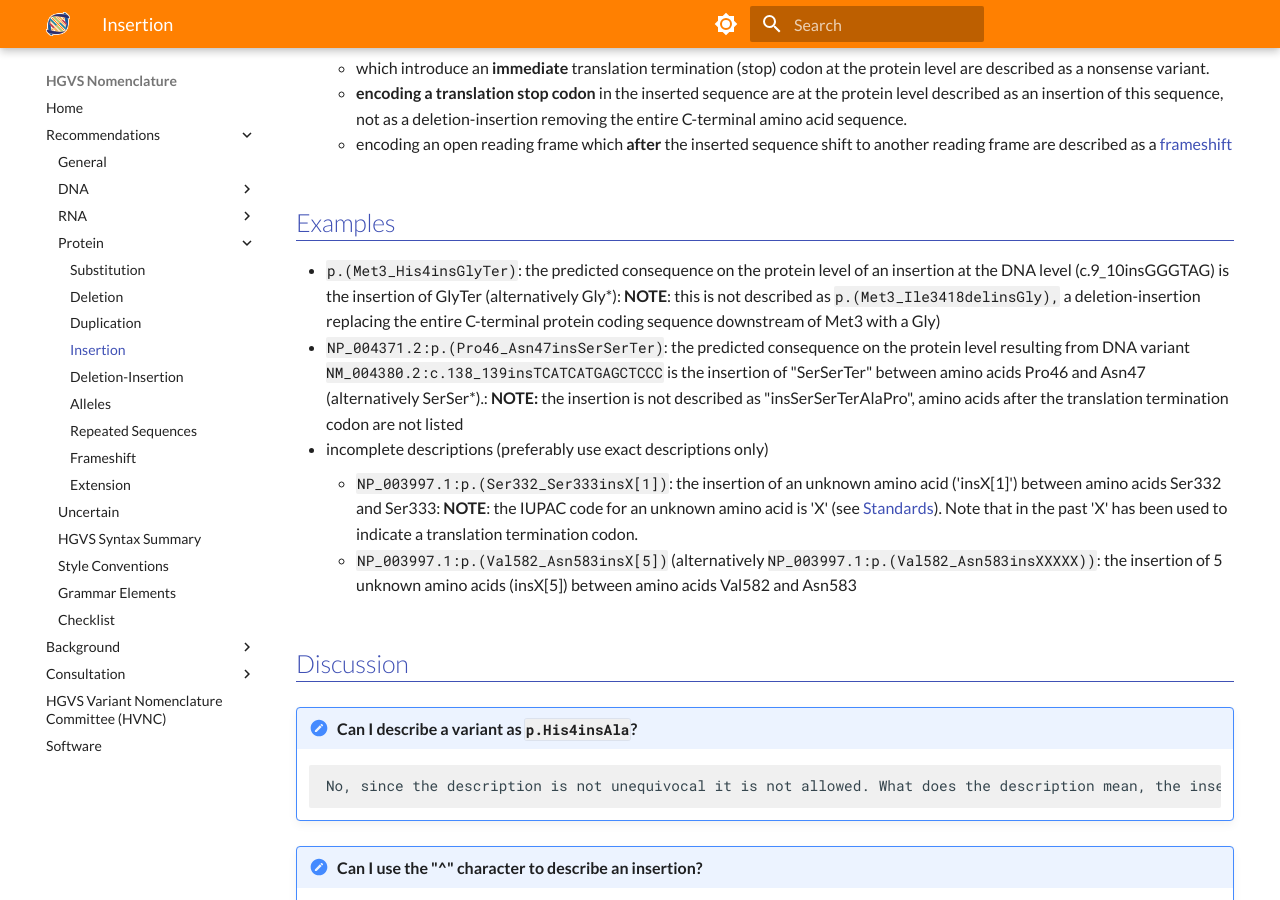
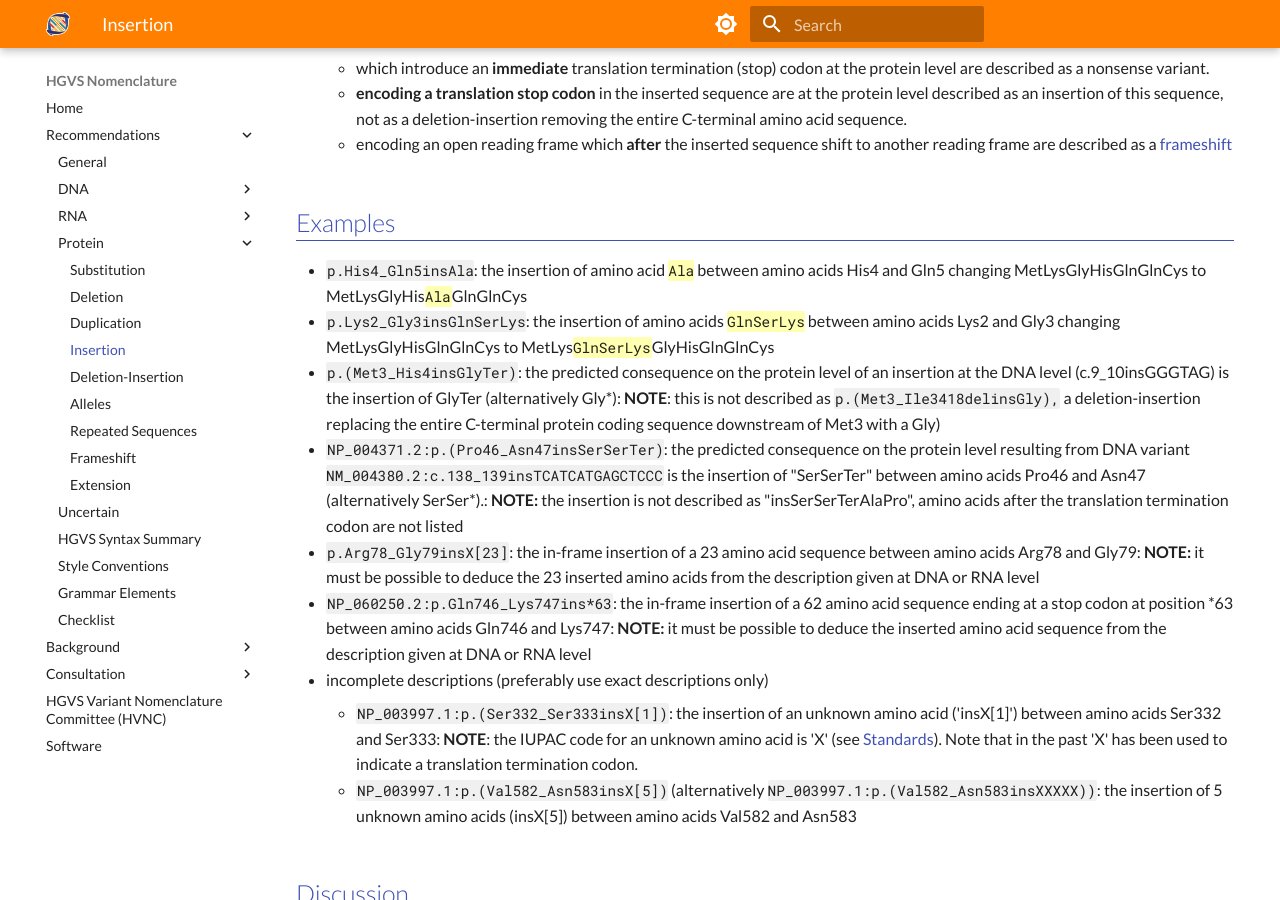
Before and after one commit to HGVSnomenclature/hgvs-nomenclature, an MkDocs documentation site: the page built from docs/recommendations/protein/insertion.md, in a window 1280 px wide and 900 px high, scrolled down 836 px. Built offline with MkDocs 1.6.1 and Material for MkDocs 9.7.7, drawn with Linux system fonts in a browser that asks for light colours.

Commit message:
Fix accidentally removed examples.

```diff
--- a/docs/recommendations/protein/insertion.md
+++ b/docs/recommendations/protein/insertion.md
@@ -27,8 +27,12 @@ bin/pull-syntax -c -f docs/syntax.yaml aa.ins
 
 ## Examples
 
+- `p.His4_Gln5insAla`: the insertion of amino acid <code class="spot1">Ala</code> between amino acids His4 and Gln5 changing MetLysGlyHisGlnGlnCys to MetLysGlyHis<code class="spot1">Ala</code>GlnGlnCys
+- `p.Lys2_Gly3insGlnSerLys`: the insertion of amino acids <code class="spot1">GlnSerLys</code> between amino acids Lys2 and Gly3 changing MetLysGlyHisGlnGlnCys to MetLys<code class="spot1">GlnSerLys</code>GlyHisGlnGlnCys
 - `p.(Met3_His4insGlyTer)`: the predicted consequence on the protein level of an insertion at the DNA level (c.9_10insGGGTAG) is the insertion of GlyTer (alternatively Gly\*): **NOTE**: this is not described as `p.(Met3_Ile3418delinsGly),` a deletion-insertion replacing the entire C-terminal protein coding sequence downstream of Met3 with a Gly)
 - `NP_004371.2:p.(Pro46_Asn47insSerSerTer)`: the predicted consequence on the protein level resulting from DNA variant `NM_004380.2:c.138_139insTCATCATGAGCTCCC` is the insertion of "SerSerTer" between amino acids Pro46 and Asn47 (alternatively SerSer\*).: **NOTE:** the insertion is not described as "insSerSerTerAlaPro", amino acids after the translation termination codon are not listed
+- `p.Arg78_Gly79insX[23]`: the in-frame insertion of a 23 amino acid sequence between amino acids Arg78 and Gly79: **NOTE:** it must be possible to deduce the 23 inserted amino acids from the description given at DNA or RNA level
+- `NP_060250.2:p.Gln746_Lys747ins*63`: the in-frame insertion of a 62 amino acid sequence ending at a stop codon at position \*63 between amino acids Gln746 and Lys747: **NOTE:** it must be possible to deduce the inserted amino acid sequence from the description given at DNA or RNA level
 - incomplete descriptions (preferably use exact descriptions only)
     - `NP_003997.1:p.(Ser332_Ser333insX[1])`: the insertion of an unknown amino acid ('insX[1]') between amino acids Ser332 and Ser333: **NOTE**: the IUPAC code for an unknown amino acid is 'X' (see [Standards](../../background/standards.md)). Note that in the past 'X' has been used to indicate a translation termination codon.
     - `NP_003997.1:p.(Val582_Asn583insX[5])` (alternatively `NP_003997.1:p.(Val582_Asn583insXXXXX))`: the insertion of 5 unknown amino acids (insX[5]) between amino acids Val582 and Asn583
```
